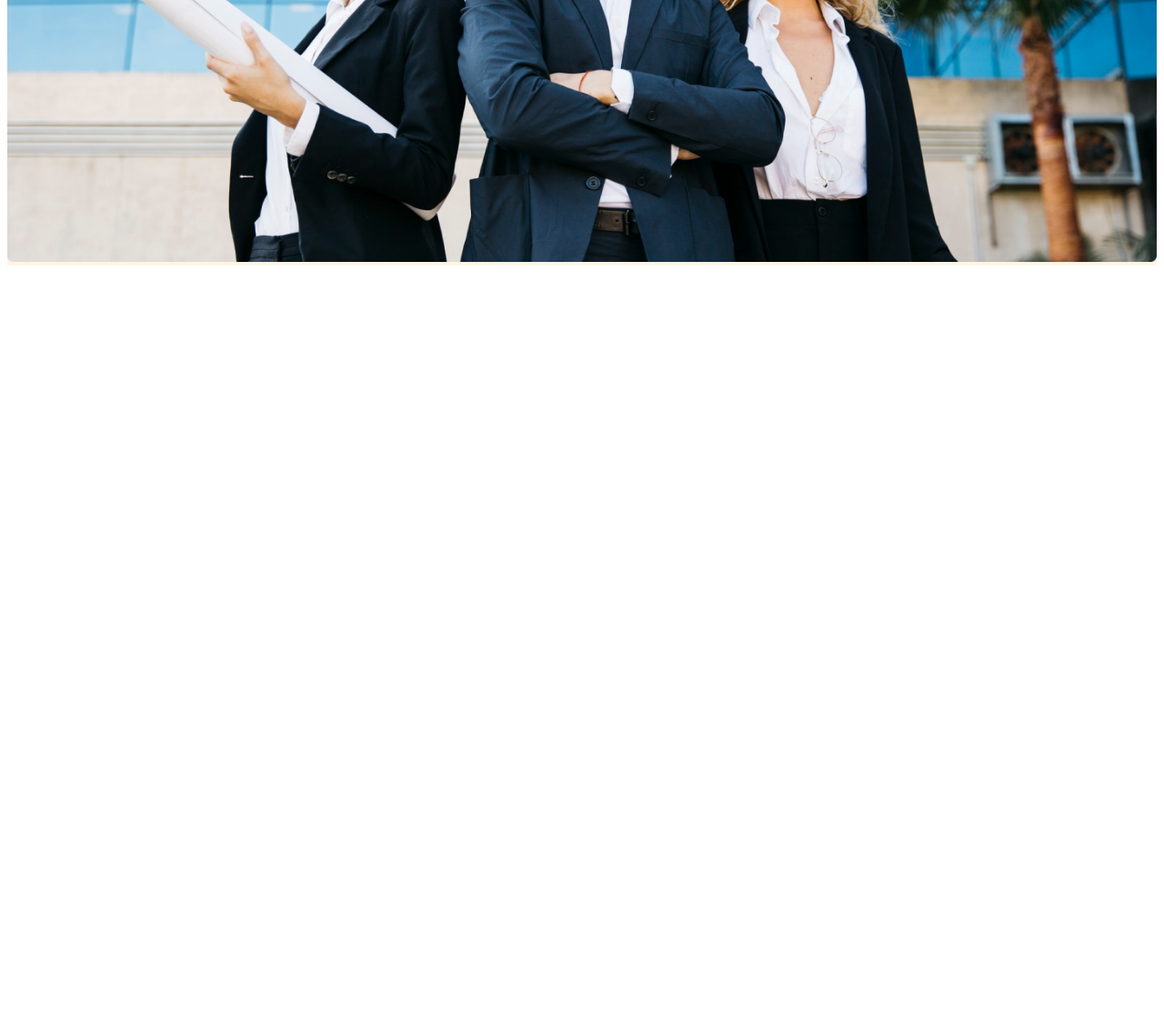
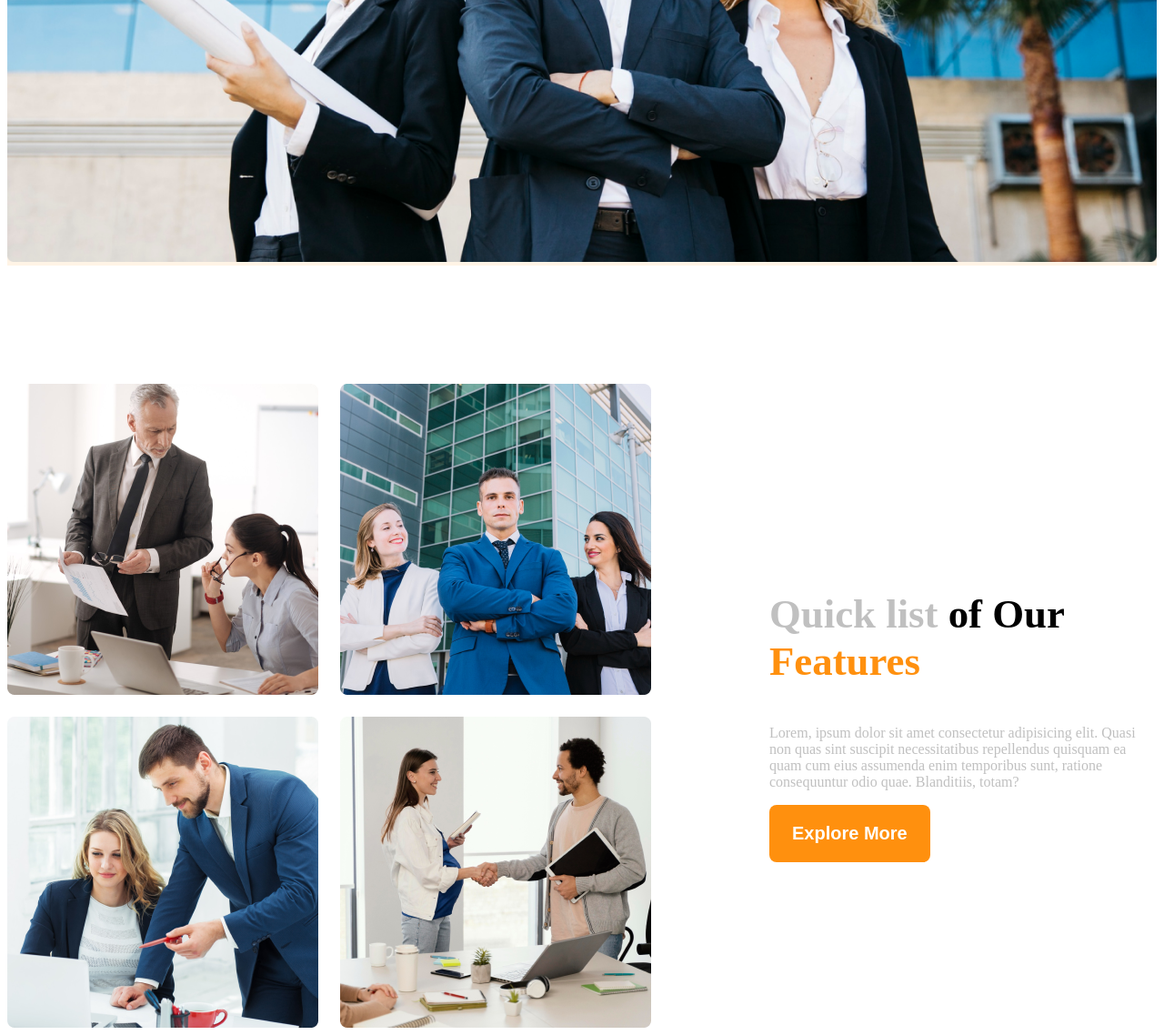
Before and after one commit to hasdit/g3-architects-responsive-website, a plain HTML site: page index.html in a window 1280 px wide. Shown: the part 834-1972 px from the top of the page at 91% size. Before the commit the page ends 1134 px from the top, so only its background shows below. Drawn offline with Linux system fonts and the light colour scheme.

Commit message:
changed sevarel styles and added some elements

```diff
--- a/index.html
+++ b/index.html
@@ -29,7 +29,21 @@
        </div>
     </header>
     <main>
+        <section class="teams display-flex">
+            <div class="team-img-container">
+                <img src="images/team1.png" alt="">
+                <img src="images/team2.png" alt="">
+                <img src="images/team3.png" alt="">
+                <img src="images/team4.png" alt="">
+            </div>
+            <div class="our-features">
+                <h3 class="feature-title"><span id="qucik-l" class="text-lite-gray">Quick list</span> <span>  of Our</span> <span class="text-primary">Features</span></h3>
+                <p class="feature-description text-lite-gray">Lorem, ipsum dolor sit amet consectetur adipisicing elit. Quasi non quas sint suscipit necessitatibus repellendus quisquam ea quam cum eius assumenda enim temporibus sunt, ratione consequuntur odio quae. Blanditiis, totam?
+                </p>
+                <button class="btn-primary">Explore More</button>
+            </div>
 
+        </section>
     </main>
     <footer>
 
--- a/styles/g3.css
+++ b/styles/g3.css
@@ -2,6 +2,9 @@
 /*shared styles*/
 .display-flex{
     display: flex;
+}
+.text-primary{
+    color: #ff900e;
 }
 /*dark02*/
 .text-gray{
@@ -9,7 +12,7 @@
 }
 /*dark03*/
 .text-lite-gray{
-    color: #131313;
+    color: #72727272;
 }
 .bg-lite{
     background-color: rgba(255, 144, 14, 0.1);
@@ -22,6 +25,13 @@
     font-weight: 600;
     border-radius: 8px;
     border: none;
+}
+main{
+    max-width: 1449px;
+    margin: 0 auto;
+}
+main > section{
+    margin-top: 130px;
 }
 
 /*header styles*/
@@ -66,10 +76,32 @@
 }.banner-image{
     width: 100%;
 }
+/*team & feature related styles*/
+.teams{
+    align-items: center;
+}
+.team-img-container{
+    display: grid;
+    grid-template-columns: repeat(2, 1fr);
+    gap: 24px;
+}
+.our-features{
+    margin-left: 130px;
+    max-width: 530px;
+}
+.feature-title{
+    font-size: 2.8rem;
+    font-weight: 700;
+}
+#quick-l{
+    font-weight: 500;
+}
 
 /*responsive media query*/
 @media screen and (max-width: 576px) {
-    .navbar, .nav-links{
+    .navbar,
+    .nav-.banner,
+    .teams{
         flex-direction: column;
     }
 
```
